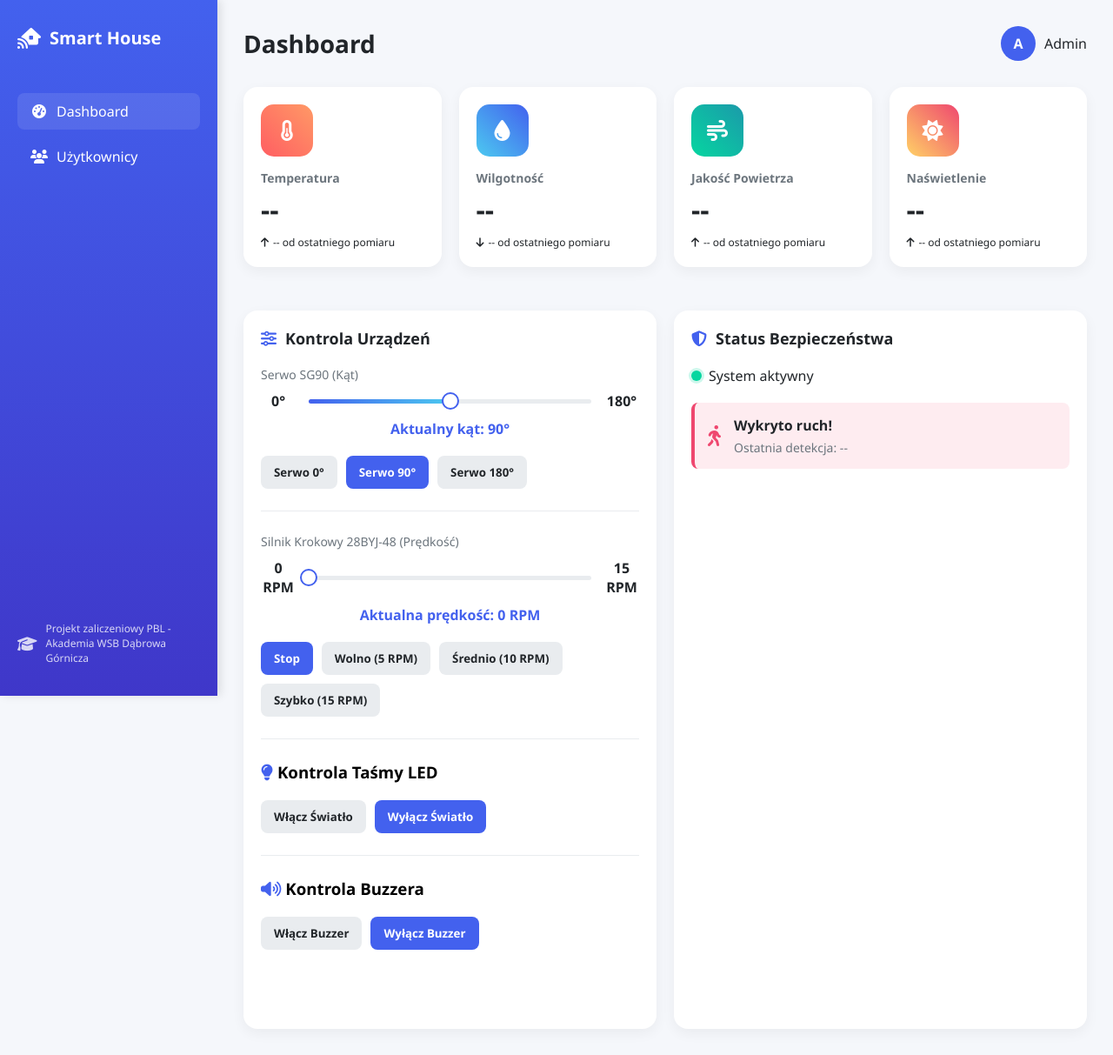
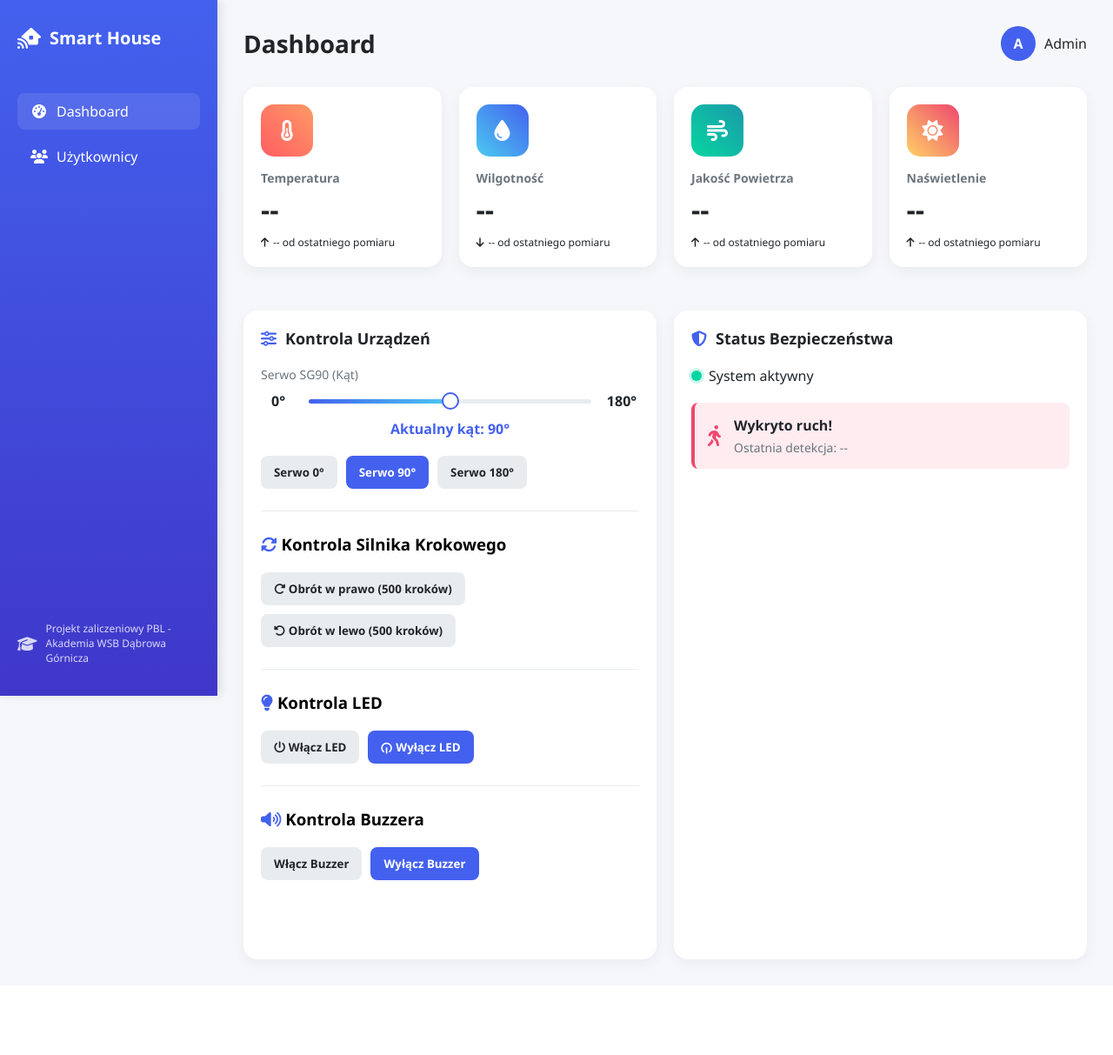
Before and after one commit to KamczorZiomal/SmartHouse-PBL, a Flask app: page / in a window 1280 px wide. Shown: the whole page at 87% size. After the commit the page ends 1114 px from the top, so only its background shows below. Run offline with Flask 3, Linux system fonts and the light colour scheme; data that the repository does not hold is empty; a map, chart or similar area stays blank.

Commit message:
Nowa implementacja ledów oraz silnika krokowego

```diff
--- a/app.py
+++ b/app.py
@@ -190,19 +190,22 @@ def control_stepper():
 
     try:
         data = request.json
-        speed = data.get('speed', 0)
+        direction = data.get('direction')  # 'clockwise' or 'counterclockwise'
 
-        # Ensure speed is within valid range (0-15 RPM for 28BYJ-48)
-        speed = max(0, min(15, speed))
+        if direction not in ['clockwise', 'counterclockwise']:
+            return jsonify({'success': False, 'message': 'Invalid direction specified'}), 400
 
         # Send command to Arduino via socket
-        command = f'STEPPER_{speed}\n'.encode()
+        command = b'Silnik_ruch\n' if direction == 'clockwise' else b'Silnik_lewo\n'
         success, response = send_command_to_serial(command)
 
         if not success:
             return jsonify({'success': False, 'message': f'Failed to send command: {response}'}), 500
 
-        return jsonify({'success': True, 'message': f'Stepper speed set to {speed} RPM'})
+        return jsonify({
+            'success': True,
+            'message': f'Stepper rotated 500 steps {"clockwise" if direction == "clockwise" else "counterclockwise"}'
+        })
     except Exception as e:
         return jsonify({'success': False, 'message': str(e)}), 500
 
--- a/templates/index.html
+++ b/templates/index.html
@@ -645,33 +645,28 @@
 
                     <hr style="margin: 25px 0; border: 0; height: 1px; background-color: var(--light-gray);">
 
-                    <div class="slider-control">
-                        <label>Silnik Krokowy 28BYJ-48 (Prędkość)</label>
-                        <div class="slider-container">
-                            <span class="slider-value">0 RPM</span>
-                            <div class="slider" id="stepper-slider">
-                                <div class="slider-fill"></div>
-                                <div class="slider-thumb"></div>
-                            </div>
-                            <span class="slider-value">15 RPM</span>
-                        </div>
-                        <div class="current-value">Aktualna prędkość: <span id="current-stepper-speed">0 RPM</span></div>
-                    </div>
+                    <h3 style="margin-bottom: 15px; color: black;"><i class="fa-solid fa-rotate" style="color: var(--primary);"></i> Kontrola Silnika Krokowego</h3>
 
                     <div class="button-group">
-                        <button class="control-btn active" data-stepper="0">Stop</button>
-                        <button class="control-btn" data-stepper="5">Wolno (5 RPM)</button>
-                        <button class="control-btn" data-stepper="10">Średnio (10 RPM)</button>
-                        <button class="control-btn" data-stepper="15">Szybko (15 RPM)</button>
+                        <button class="control-btn" id="stepper-clockwise">
+                            <i class="fa-solid fa-rotate-right"></i> Obrót w prawo (500 kroków)
+                        </button>
+                        <button class="control-btn" id="stepper-counterclockwise">
+                            <i class="fa-solid fa-rotate-left"></i> Obrót w lewo (500 kroków)
+                        </button>
                     </div>
 
                     <hr style="margin: 25px 0; border: 0; height: 1px; background-color: var(--light-gray);">
 
-                    <h3 style="margin-bottom: 15px; color: black;"><i class="fa-solid fa-lightbulb" style="color: var(--primary);"></i> Kontrola Taśmy LED</h3>
+                    <h3 style="margin-bottom: 15px; color: black;"><i class="fa-solid fa-lightbulb" style="color: var(--primary);"></i> Kontrola LED</h3>
 
                     <div class="button-group">
-                        <button class="control-btn" id="led-on">Włącz Światło</button>
-                        <button class="control-btn active" id="led-off">Wyłącz Światło</button>
+                        <button class="control-btn" id="led-on">
+                            <i class="fa-solid fa-power-off"></i> Włącz LED
+                        </button>
+                        <button class="control-btn active" id="led-off">
+                            <i class="fa-solid fa-power-off" style="transform: rotate(180deg);"></i> Wyłącz LED
+                        </button>
                     </div>
 
                     <hr style="margin: 25px 0; border: 0; height: 1px; background-color: var(--light-gray);">
@@ -965,52 +960,36 @@
         }
     }
 
-    // Function to control stepper motor
-    async function controlStepper(speed) {
+    // Stepper motor control
+    const stepperClockwiseBtn = document.getElementById('stepper-clockwise');
+    const stepperCounterclockwiseBtn = document.getElementById('stepper-counterclockwise');
+
+    async function controlStepper(direction) {
         showLoading();
-
         try {
             const response = await fetch('/api/control/stepper', {
                 method: 'POST',
                 headers: {
-                    'Content-Type': 'application/json'
+                    'Content-Type': 'application/json',
                 },
-                body: JSON.stringify({speed})
+                body: JSON.stringify({ direction: direction })
             });
-
-            if (!response.ok) {
-                throw new Error(`HTTP error! Status: ${response.status}`);
+            const data = await response.json();
+            if (data.success) {
+                showNotification(data.message);
+            } else {
+                showNotification(data.message || 'Błąd sterowania silnikiem', 'error');
             }
-
-            const result = await response.json();
-            deviceState.stepperSpeed = speed;
-            document.getElementById('current-stepper-speed').textContent = `${speed} RPM`;
-
-            // Update slider position
-            const slider = document.getElementById('stepper-slider');
-            const fill = slider.querySelector('.slider-fill');
-            const thumb = slider.querySelector('.slider-thumb');
-            const percentage = (speed / 15) * 100;
-
-            fill.style.width = `${percentage}%`;
-            thumb.style.left = `${percentage}%`;
-
-            // Update button states
-            document.querySelectorAll('[data-stepper]').forEach(btn => {
-                btn.classList.toggle('active', parseInt(btn.dataset.stepper) === speed);
-            });
-
-            showNotification(`Prędkość silnika krokowego: ${speed} RPM`);
-            return true;
-
         } catch (error) {
-            console.error("Failed to control stepper:", error);
-            showNotification("Błąd podczas sterowania silnikiem krokowym", true);
-            return false;
+            console.error('Error:', error);
+            showNotification('Błąd komunikacji z serwerem', 'error');
         } finally {
             hideLoading();
         }
     }
+
+    stepperClockwiseBtn.addEventListener('click', () => controlStepper('clockwise'));
+    stepperCounterclockwiseBtn.addEventListener('click', () => controlStepper('counterclockwise'));
 
     // Function to control buzzer
     async function controlBuzzer(state) {
@@ -1267,13 +1246,6 @@
         });
     });
 
-    document.querySelectorAll('[data-stepper]').forEach(button => {
-        button.addEventListener('click', () => {
-            const speed = parseInt(button.dataset.stepper);
-            controlStepper(speed);
-        });
-    });
-
     document.getElementById('buzzer-on').addEventListener('click', () => {
         controlBuzzer(true);
     });
@@ -1282,38 +1254,12 @@
         controlBuzzer(false);
     });
 
-    // Stepper motor control
-    document.querySelectorAll('.control-btn[data-stepper]').forEach(button => {
-        button.addEventListener('click', async function() {
-            const rpm = this.dataset.stepper;
-            const buttons = this.parentElement.querySelectorAll('.control-btn');
-            buttons.forEach(btn => btn.classList.remove('active'));
-            this.classList.add('active');
-
-            try {
-                const response = await fetch('/api/control/stepper', {
-                    method: 'POST',
-                    headers: {
-                        'Content-Type': 'application/json',
-                    },
-                    body: JSON.stringify({ rpm: parseInt(rpm) })
-                });
-                const data = await response.json();
-                if (!data.success) {
-                    showNotification(data.message || 'Błąd sterowania silnikiem', 'error');
-                }
-            } catch (error) {
-                console.error('Error:', error);
-                showNotification('Błąd komunikacji z serwerem', 'error');
-            }
-        });
-    });
-
-    // LED strip control
+    // LED control
     const ledOnBtn = document.getElementById('led-on');
     const ledOffBtn = document.getElementById('led-off');
 
     async function controlLed(state) {
+        showLoading();
         try {
             const response = await fetch('/api/control/led', {
                 method: 'POST',
@@ -1331,12 +1277,15 @@
                     ledOnBtn.classList.remove('active');
                     ledOffBtn.classList.add('active');
                 }
+                showNotification(data.message);
             } else {
-                showNotification(data.message || 'Błąd sterowania taśmą LED', 'error');
+                showNotification(data.message || 'Błąd sterowania LED', 'error');
             }
         } catch (error) {
             console.error('Error:', error);
             showNotification('Błąd komunikacji z serwerem', 'error');
+        } finally {
+            hideLoading();
         }
     }
 
```
Also changed, not shown: 1 other file.
